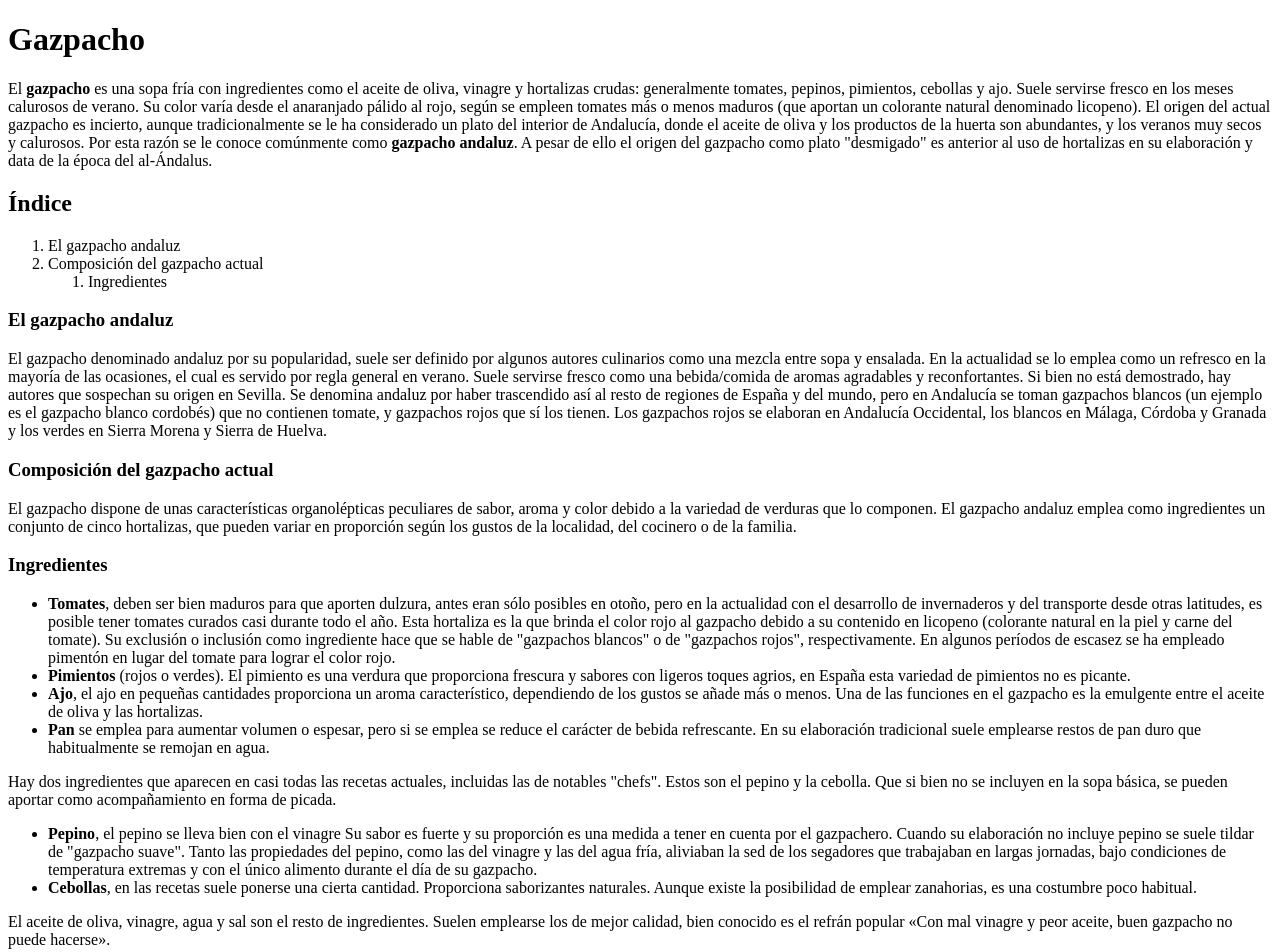
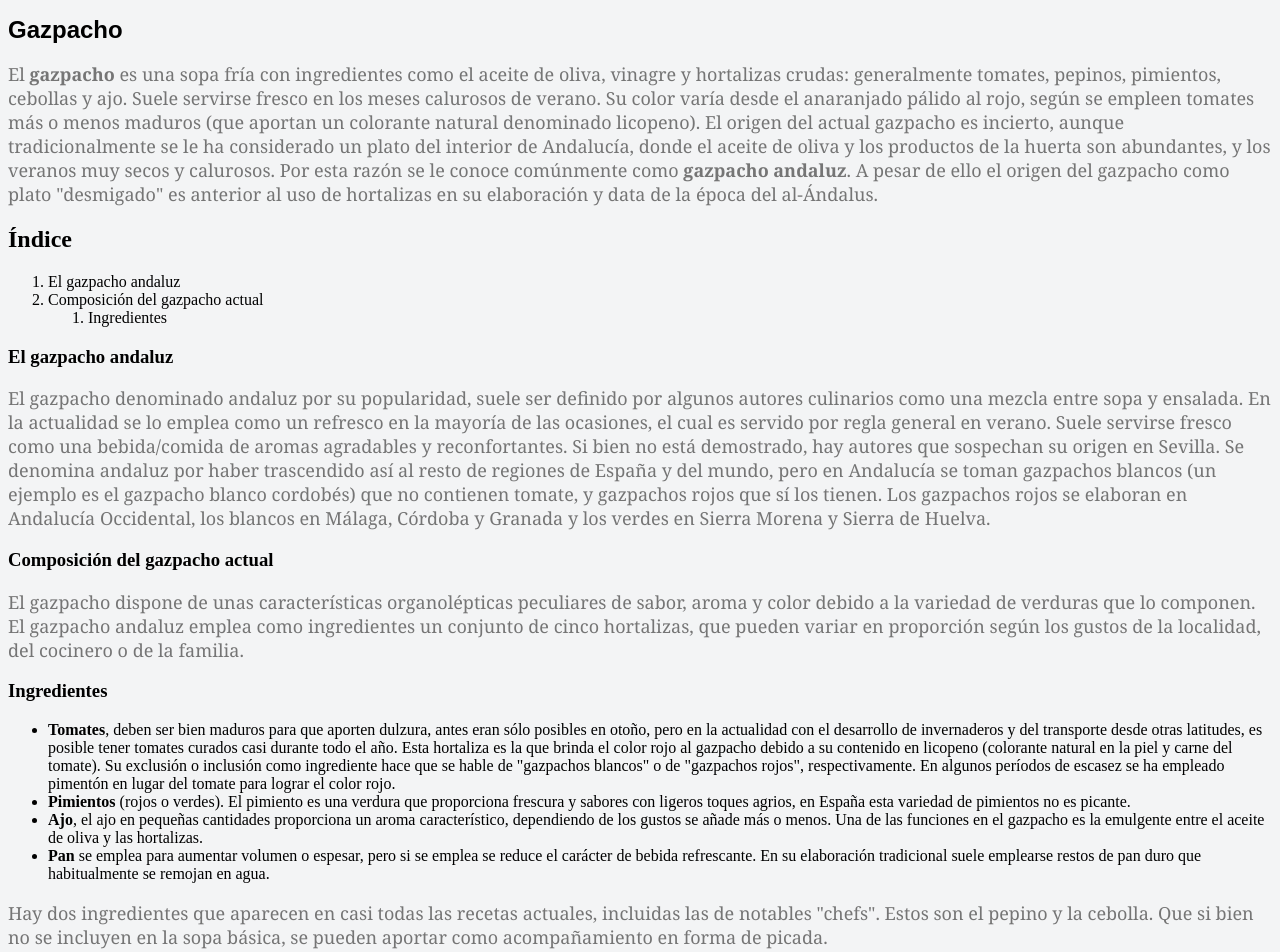
Before and after one commit to MarianelaLandoni/ejercicios-de-adalab, a plain HTML site: page modulo-1-leccion-01-ejercicio-01-gazpacho/index.html in a window 1280 px wide. Shown: the top 952 px of the page. Drawn offline with Linux system fonts and the light colour scheme.

Commit message:
Se añadieron los estilos al título principal H1 y a los párrafos

```diff
--- a/modulo-1-leccion-01-ejercicio-01-gazpacho/index.html
+++ b/modulo-1-leccion-01-ejercicio-01-gazpacho/index.html
@@ -4,6 +4,7 @@
     <meta charset="UTF-8">
     <meta http-equiv="X-UA-Compatible" content="IE=edge">
     <meta name="viewport" content="width=device-width, initial-scale=1.0">
+    <link rel="stylesheet" href="style.css">
     <title>Receta de gazpacho</title>
 </head>
 <body>
--- /dev/null
+++ b/modulo-1-leccion-01-ejercicio-01-gazpacho/style.css
@@ -0,0 +1,15 @@
+body{
+    background-color: #f3f4f5;
+}
+
+h1{
+    font-size: 24px;
+    font-family: Arial;
+    color: black;
+}
+
+p{
+    font-size: 18px;
+    font-family: Georgia;
+    color: #757575;
+}
```
